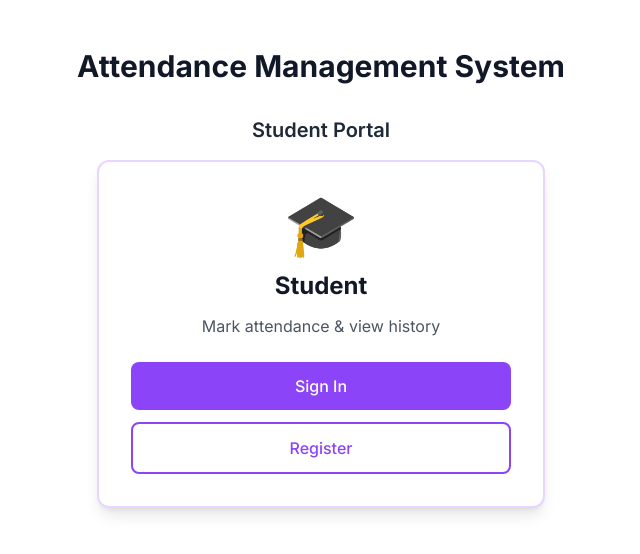
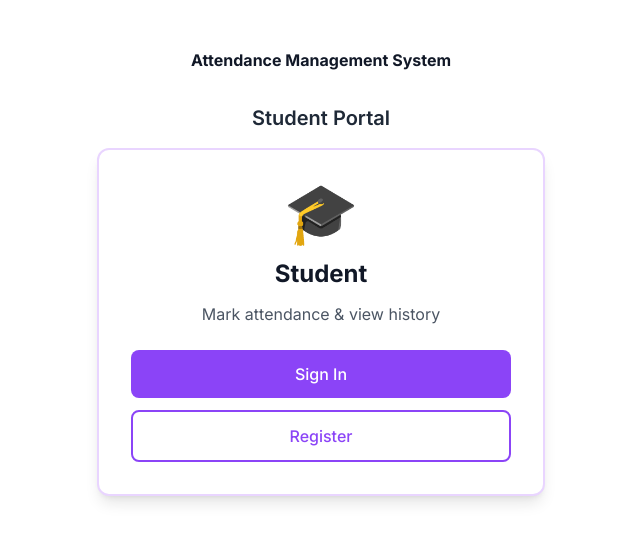
Before and after one commit to gokulprasath-k20/attendance-register, a Next.js app: page / in a window 1280 px wide. Shown: the top 554 px of the page, without its empty margins (319-959 px from the left). Built offline with nearby package versions, Linux system fonts and the light colour scheme; no server answers.

Commit message:
Further reduce font sizes for minimal appearance

```diff
--- a/app/layout.tsx
+++ b/app/layout.tsx
@@ -7,7 +7,7 @@ import { PerformanceMonitor } from '@/components/performance-monitor';
 const inter = Inter({ subsets: ['latin'] });
 
 export const metadata: Metadata = {
-  title: 'Attendance Management System'
+  title: 'AMS - Attendance Management System'
 };
 
 export default function RootLayout({
--- a/app/page.tsx
+++ b/app/page.tsx
@@ -49,7 +49,7 @@ export default function Home() {
     <div className="min-h-screen bg-white">
       <div className="max-w-3xl mx-auto px-4 sm:px-6 lg:px-8 py-12">
         <div className="text-center">
-          <h1 className="text-3xl font-bold text-gray-900 mb-8">
+          <h1 className="text-1xl font-bold text-gray-900 mb-8">
             Attendance Management System
           </h1>
 
--- a/components/navbar.tsx
+++ b/components/navbar.tsx
@@ -58,7 +58,7 @@ export default function Navbar() {
           {/* Center - App Title */}
           <div className="flex flex-col items-center absolute left-1/2 transform -translate-x-1/2 hidden md:flex">
             <div className="text-center">
-              <h1 className="text-sm sm:text-base font-medium text-gray-800 tracking-wide">Attendance Management System</h1>
+              <h1 className="text-xs sm:text-sm font-medium text-gray-800 tracking-wide">Attendance Management System</h1>
             </div>
           </div>
 
```
